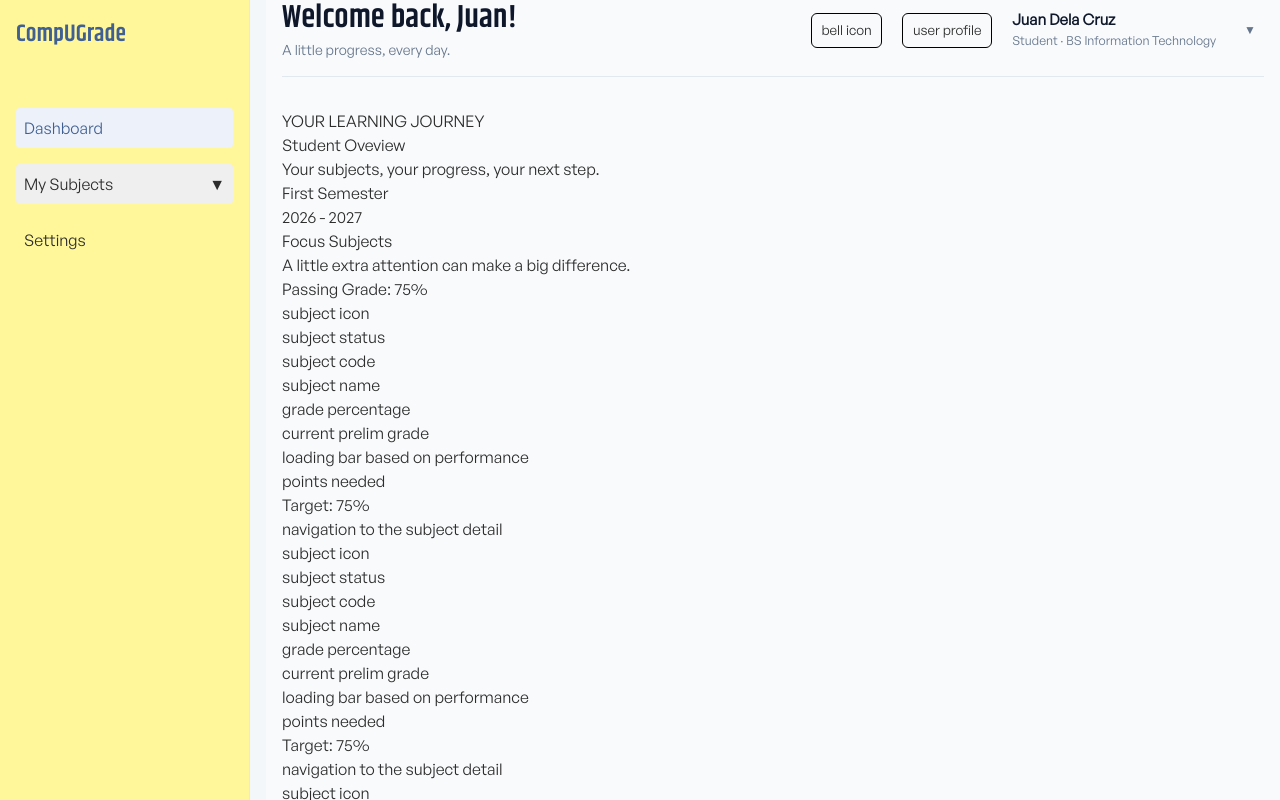
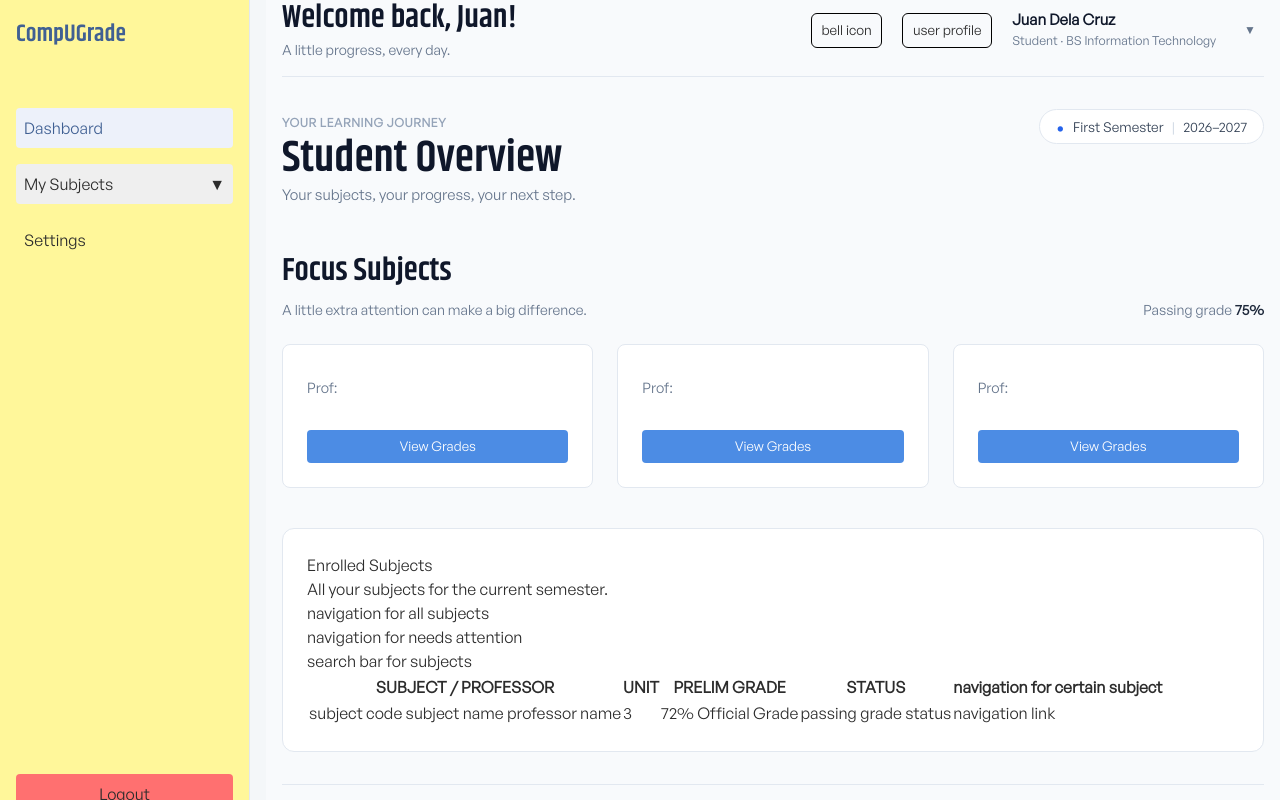
Before and after one commit to UIC-CCS-WEB-DEVELOPMENT-2026-2027/grade-compute, a React (Vite) app: page /student/dashboard in a window 1280 px wide. Shown: the top 800 px of the page. Built offline with nearby package versions, Linux system fonts and the light colour scheme.

Commit message:
subject card and overview banner initial (needs refinement)

```diff
--- a/src/pages/student/StudentDashboard.css
+++ b/src/pages/student/StudentDashboard.css
@@ -101,3 +101,277 @@
   background-color: #f1f5f9;
   color: #0f172a;
 }
+
+
+/* 3. STUDENT OVERVIEW BANNER                 */
+.overview-banner {
+  display: flex;
+  justify-content: space-between;
+  align-items: flex-start;
+  margin-bottom: 2.5rem;
+}
+
+.overview-label {
+  font-size: 0.75rem;
+  font-weight: 600;
+  letter-spacing: 0.05em;
+  color: #94a3b8;
+  text-transform: uppercase;
+}
+
+.overview-title {
+  font-family: 'Khand', sans-serif, system-ui;
+  font-size: 2.75rem;
+  font-weight: 700;
+  color: #0f172a;
+  margin: 0.25rem 0 0.2rem 0;
+  line-height: 1;
+}
+
+.overview-subtitle {
+  color: #64748b;
+  font-size: 0.925rem;
+  margin: 0;
+}
+
+/* Semester Badge Pill */
+.semester-badge {
+  display: flex;
+  align-items: center;
+  gap: 0.5rem;
+  border: 1px solid #e2e8f0;
+  border-radius: 9999px;
+  padding: 0.4rem 1rem;
+  background-color: #ffffff;
+  font-size: 0.85rem;
+  color: #334155;
+}
+
+.badge-dot {
+  color: #2563eb;
+  font-size: 1.2rem;
+  line-height: 0;
+}
+
+.badge-divider {
+  color: #cbd5e1;
+}
+
+
+/* 4. FOCUS SUBJECTS SECTION & CARDS GRID    */
+
+.focus-section {
+  margin-bottom: 2.5rem;
+}
+
+.focus-header {
+  display: flex;
+  justify-content: space-between;
+  align-items: flex-end;
+  margin-bottom: 1.5rem;
+}
+
+.focus-title {
+  font-family: 'Khand', sans-serif, system-ui;
+  font-size: 2rem;
+  font-weight: 700;
+  color: #0f172a;
+  margin: 0;
+}
+
+.focus-subtitle {
+  color: #64748b;
+  font-size: 0.875rem;
+  margin: 0.25rem 0 0 0;
+}
+
+.passing-grade-label {
+  color: #64748b;
+  font-size: 0.875rem;
+}
+
+.grade-val {
+  font-weight: 600;
+  color: #1e293b;
+}
+
+/* 3-Column Grid for Subject Cards */
+.subject-focus-grid {
+  display: grid;
+  grid-template-columns: repeat(3, 1fr);
+  gap: 1.5rem;
+}
+
+/* Card Container Styles */
+.focus-card {
+  background-color: #fafaf9;
+  border: 1px solid #e7e5e4;
+  border-radius: 12px;
+  padding: 1.5rem;
+  display: flex;
+  flex-direction: column;
+  justify-content: space-between;
+  gap: 1.25rem;
+}
+
+.focus-card.card-needs-attention {
+  border-top: 3px solid #ef4444;
+}
+
+.card-top {
+  display: flex;
+  justify-content: space-between;
+  align-items: center;
+}
+
+.card-icon-box {
+  width: 38px;
+  height: 38px;
+  border-radius: 8px;
+  background-color: #eff6ff;
+  color: #2563eb;
+  display: flex;
+  align-items: center;
+  justify-content: center;
+  font-weight: 700;
+  font-size: 1.1rem;
+}
+
+/* Status Badges */
+.status-pill {
+  padding: 0.25rem 0.75rem;
+  border-radius: 9999px;
+  font-size: 0.75rem;
+  font-weight: 500;
+}
+
+.status-alert {
+  background-color: #fef2f2;
+  color: #dc2626;
+}
+
+.status-warning {
+  background-color: #eff6ff;
+  color: #2563eb;
+}
+
+.status-success {
+  background-color: #f0f9ff;
+  color: #0284c7;
+}
+
+/* Subject Information */
+.subject-code {
+  font-size: 0.75rem;
+  color: #94a3b8;
+  font-weight: 600;
+  letter-spacing: 0.05em;
+}
+
+.subject-name {
+  font-family: 'Khand', sans-serif, system-ui;
+  font-size: 1.6rem;
+  font-weight: 700;
+  color: #1e293b;
+  margin: 0.2rem 0 0 0;
+  line-height: 1.1;
+}
+
+/* Grade Display & Progress Bars */
+.grade-display {
+  display: flex;
+  align-items: baseline;
+  gap: 0.5rem;
+  margin-bottom: 0.75rem;
+}
+
+.grade-number {
+  font-family: 'Khand', sans-serif, system-ui;
+  font-size: 2.5rem;
+  font-weight: 700;
+  color: #0f172a;
+  line-height: 1;
+}
+
+.grade-label {
+  font-size: 0.75rem;
+  color: #64748b;
+}
+
+.progress-bar-track {
+  width: 100%;
+  height: 6px;
+  background-color: #e2e8f0;
+  border-radius: 9999px;
+  overflow: hidden;
+  margin-bottom: 0.5rem;
+}
+
+.progress-bar-fill {
+  height: 100%;
+  border-radius: 9999px;
+}
+
+/* Progress Fill Modifiers */
+.progress-bar-fill.fill-72 {
+  width: 72%;
+  background-color: #ef4444;
+}
+
+.progress-bar-fill.fill-78 {
+  width: 78%;
+  background-color: #1e3a8a;
+}
+
+.progress-bar-fill.fill-86 {
+  width: 86%;
+  background-color: #1e3a8a;
+}
+
+.progress-details {
+  display: flex;
+  justify-content: space-between;
+  font-size: 0.75rem;
+  color: #64748b;
+}
+
+.text-alert {
+  color: #dc2626;
+}
+
+.card-footer {
+  display: flex;
+  justify-content: space-between;
+  align-items: center;
+  border-top: 1px solid #f1f5f9;
+  padding-top: 1rem;
+  font-size: 0.85rem;
+  color: #64748b;
+  cursor: pointer;
+  transition: color 0.2s ease;
+}
+
+.card-footer:hover {
+  color: #0f172a;
+}
+
+
+
+/* 5. ENROLLED SUBJECTS TABLE & FOOTER        */
+.user-data-grade {
+  margin-top: 2rem;
+  padding: 1.5rem;
+  background-color: #ffffff;
+  border: 1px solid #e2e8f0;
+  border-radius: 12px;
+}
+
+.student-dashboard-footer {
+  display: flex;
+  justify-content: space-between;
+  padding-top: 1.5rem;
+  margin-top: 2rem;
+  border-top: 1px solid #e2e8f0;
+  font-size: 0.85rem;
+  color: #64748b;
+}
--- a/src/pages/student/StudentDashboard.jsx
+++ b/src/pages/student/StudentDashboard.jsx
@@ -1,6 +1,4 @@
 // src/pages/student/StudentDashboard.jsx
-
-// Initializing student dashboard layout structure
 
 import { useState, useEffect } from 'react';
 import Sidebar from '../../components/shared/Sidebar';
@@ -14,24 +12,26 @@
   return (
     <div className="dashboard-page flex-row">
       <Sidebar />
-      {/*Main Content Container*/}
+
+      {/* Main Content Container */}
       <main className="dashboard-main container">
 
-        <div className='top-user-bar'>
+        {/* --- TOP USER BAR --- */}
+        <div className="top-user-bar">
           {/* Left: Welcome Header Stack */}
-          <div className='welcome-text'>
-            <h2 className='welcome-title'>Welcome back, Juan!</h2>
-            <p className='welcome-subtitle'>A little progress, every day.</p>
+          <div className="welcome-text">
+            <h2 className="welcome-title">Welcome back, Juan!</h2>
+            <p className="welcome-subtitle">A little progress, every day.</p>
           </div>
 
           {/* Right: Placeholders & Profile Stack */}
-          <div className='top-right-user-bar'>
-            <div className='icon-placeholder'>bell icon</div>
-            <div className='icon-placeholder'>user profile</div>
+          <div className="top-right-user-bar">
+            <div className="icon-placeholder">bell icon</div>
+            <div className="icon-placeholder">user profile</div>
 
-            <div className='user-details'>
-              <span className='user-name'>Juan Dela Cruz</span>
-              <span className='user-role'>Student · BS Information Technology</span>
+            <div className="user-details">
+              <span className="user-name">Juan Dela Cruz</span>
+              <span className="user-role">Student · BS Information Technology</span>
             </div>
 
             {/* Settings Dropdown Button (Placeholder) */}
@@ -43,71 +43,80 @@
             >
               ▼
             </button>
-
           </div>
         </div>
 
-        <div className='overview-banner'>
-          <div>YOUR LEARNING JOURNEY</div>
-          <div>Student Oveview</div>
-          <div>Your subjects, your progress, your next step.</div>
+        {/* --- STUDENT OVERVIEW BANNER --- */}
+        <div className="overview-banner">
+          <div className="overview-text">
+            <span className="overview-label">YOUR LEARNING JOURNEY</span>
+            <h1 className="overview-title">Student Overview</h1>
+            <p className="overview-subtitle">Your subjects, your progress, your next step.</p>
+          </div>
 
-          <div className='right-overview-banner'>
-            <div className='user-semester'>First Semester</div>
-            <div className='user-year'>2026 - 2027</div>
-
+          <div className="semester-badge">
+            <span className="badge-dot">•</span>
+            <span className="badge-term">First Semester</span>
+            <span className="badge-divider">|</span>
+            <span className="badge-year">2026–2027</span>
           </div>
         </div>
 
-        <div className='focus-bar'>
-          <div>Focus Subjects</div>
-          <div>A little extra attention can make a big difference.</div>
-          <div className='right-focus-bar'>Passing Grade: 75%</div>
-
-          <div className='subject-focus'>
-
-            <div className='subject-1'>
-            <div>subject icon</div>
-            <div>subject status</div>
-            <div>subject code</div>
-            <div>subject name</div>
-            <div>grade percentage</div>
-            <div>current prelim grade</div>
-            <div>loading bar based on performance</div>
-            <div>points needed</div>
-            <div>Target: 75%</div>
-            <div>navigation to the subject detail</div>
+        {/* --- FOCUS SUBJECTS SECTION --- */}
+        <div className="focus-section">
+          <div className="focus-header">
+            <div>
+              <h2 className="focus-title">Focus Subjects</h2>
+              <p className="focus-subtitle">A little extra attention can make a big difference.</p>
+            </div>
+            <div className="passing-grade-label">
+              Passing grade <span className="grade-val">75%</span>
+            </div>
           </div>
 
-            <div className='subject-2'>
-            <div>subject icon</div>
-            <div>subject status</div>
-            <div>subject code</div>
-            <div>subject name</div>
-            <div>grade percentage</div>
-            <div>current prelim grade</div>
-            <div>loading bar based on performance</div>
-            <div>points needed</div>
-            <div>Target: 75%</div>
-            <div>navigation to the subject detail</div>
+          {/* 3 Focus Subject Cards using the reusable component */}
+          <div className="subject-focus-grid">
+            <SubjectCard
+              icon="</>"
+              code="IT101"
+              name="Computer Systems"
+              grade={72}
+              status="Needs attention"
+              statusType="alert"
+              pointsText="3 points below passing"
+              target={75}
+              progressClass="fill-72"
+              isAttentionNeeded={true}
+            />
+
+            <SubjectCard
+              icon="Σ"
+              code="MATH 101"
+              name="General Mathematics"
+              grade={78}
+              status="Almost there"
+              statusType="warning"
+              pointsText="3 points above passing"
+              target={75}
+              progressClass="fill-78"
+            />
+
+            <SubjectCard
+              icon="≡"
+              code="PROG 101"
+              name="Introduction to Programming"
+              grade={86}
+              status="On track"
+              statusType="success"
+              pointsText="11 points above passing"
+              target={75}
+              progressClass="fill-86"
+            />
+          </div>
         </div>
 
-            <div className='subject-3'>
-            <div>subject icon</div>
-            <div>subject status</div>
-            <div>subject code</div>
-            <div>subject name</div>
-            <div>grade percentage</div>
-            <div>current prelim grade</div>
-            <div>loading bar based on performance</div>
-            <div>points needed</div>
-            <div>Target: 75%</div>
-            <div>navigation to the subject detail</div>
-            </div>
-
-          </div>
-
-          <div className='user-data-grade'>
+        {/* --- ENROLLED SUBJECTS TABLE SECTION --- */}
+        <div className="user-data-grade">
           <div>Enrolled Subjects</div>
           <div>All your subjects for the current semester.</div>
           <div>navigation for all subjects</div>
@@ -143,14 +152,11 @@
           </table>
         </div>
 
-          <div className='student-dashboard-footer'>
+        {/* --- FOOTER --- */}
+        <div className="student-dashboard-footer">
           <div>Official grades are posted by your professors</div>
           <div>Passing Grade: 75%</div>
         </div>
-        </div>
-
-        {/* <SubjectCard  /> */}
-        {/* Developer implementation for displaying SubjectCards goes here */}
 
       </main>
     </div>
```
Lines whose indentation alone changed are shown as unchanged.
